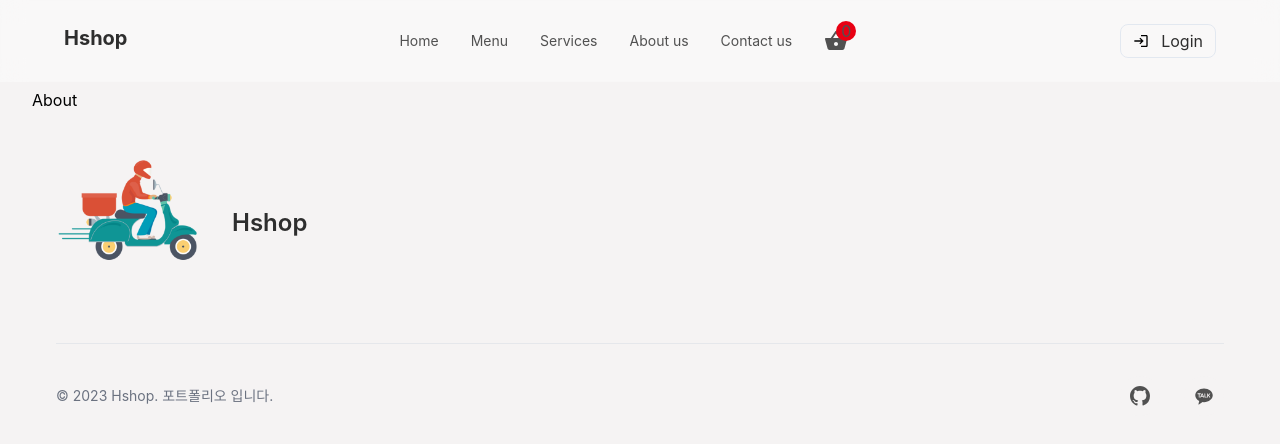
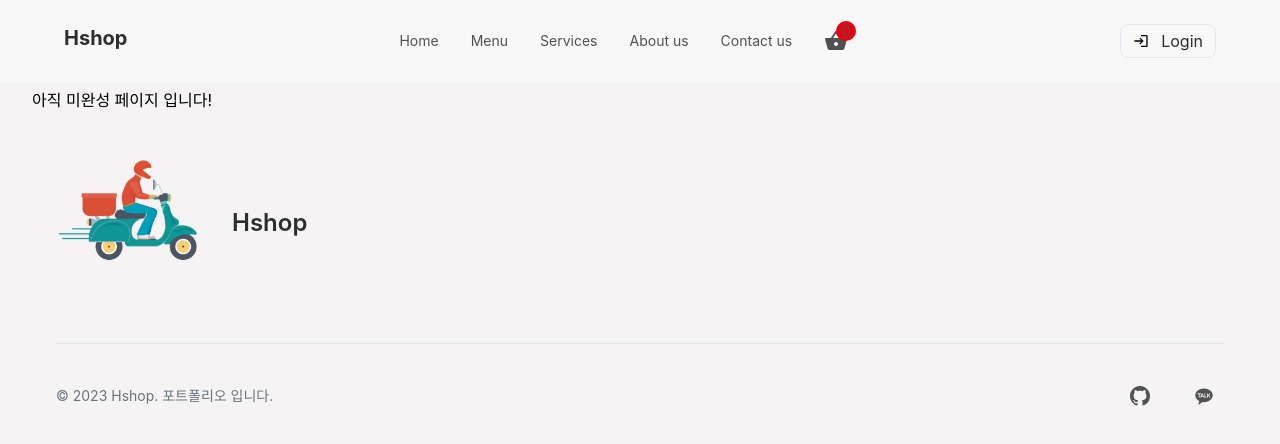
Before and after one commit to hoho3419/hshop, a React (Create React App) app: page /about in a window 1280 px wide. Shown: the top 444 px of the page. Built offline with nearby package versions, Linux system fonts and the light colour scheme; no server answers.

Commit message:
미완성 페이지

```diff
--- a/src/Pages/About/index.tsx
+++ b/src/Pages/About/index.tsx
@@ -1,11 +1,9 @@
-import React from 'react';
-
 const About = () => {
   return (
     <div>
-      About
+      <h1>아직 미완성 페이지 입니다!</h1>
     </div>
   );
-};
+}
 
 export default About;
--- a/src/Pages/Services/index.tsx
+++ b/src/Pages/Services/index.tsx
@@ -1,11 +1,9 @@
-import React from 'react';
-
 const Services = () => {
   return (
     <div>
-      Services
+      <h1>아직 미완성 페이지 입니다!</h1>
     </div>
   );
-};
+}
 
 export default Services;
```
